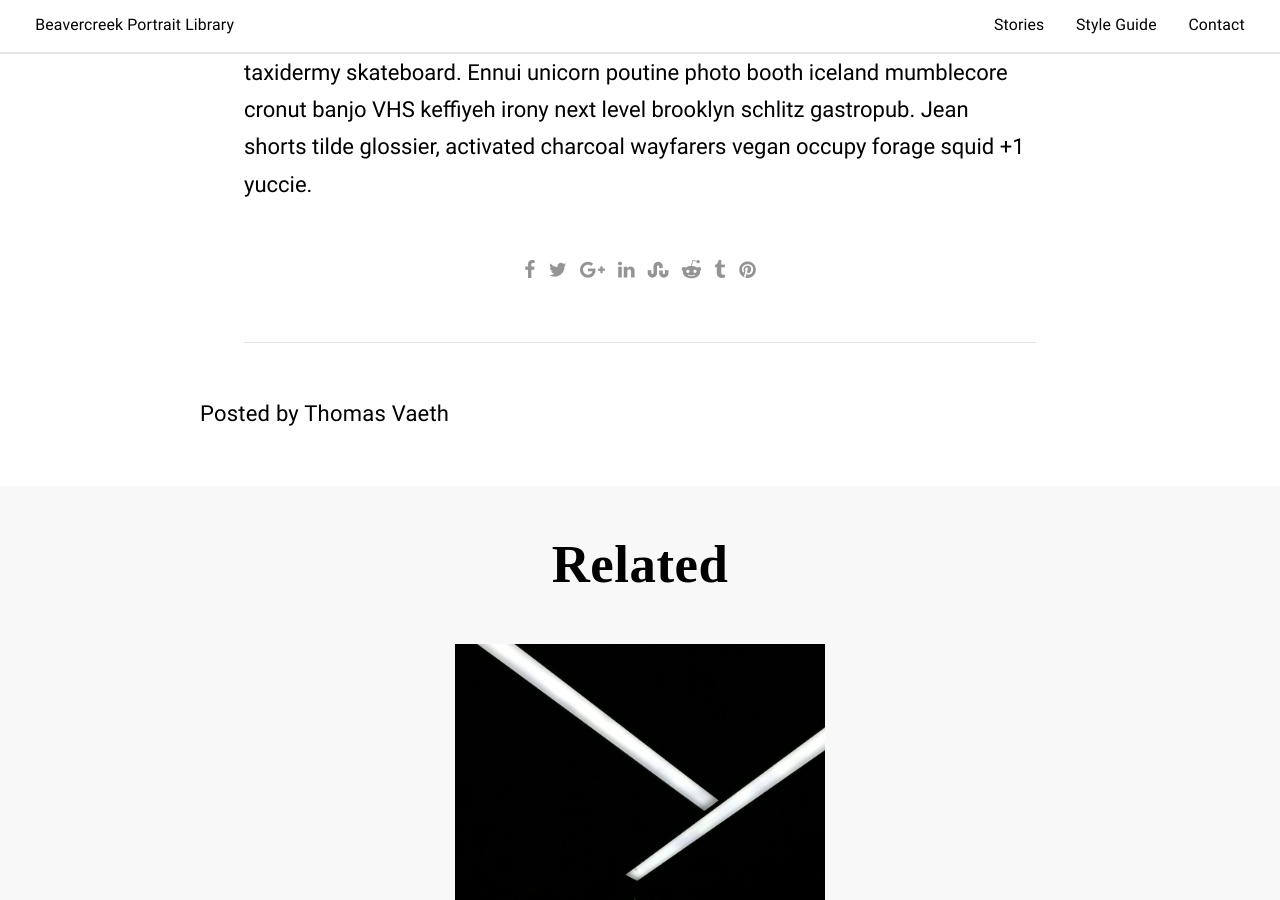
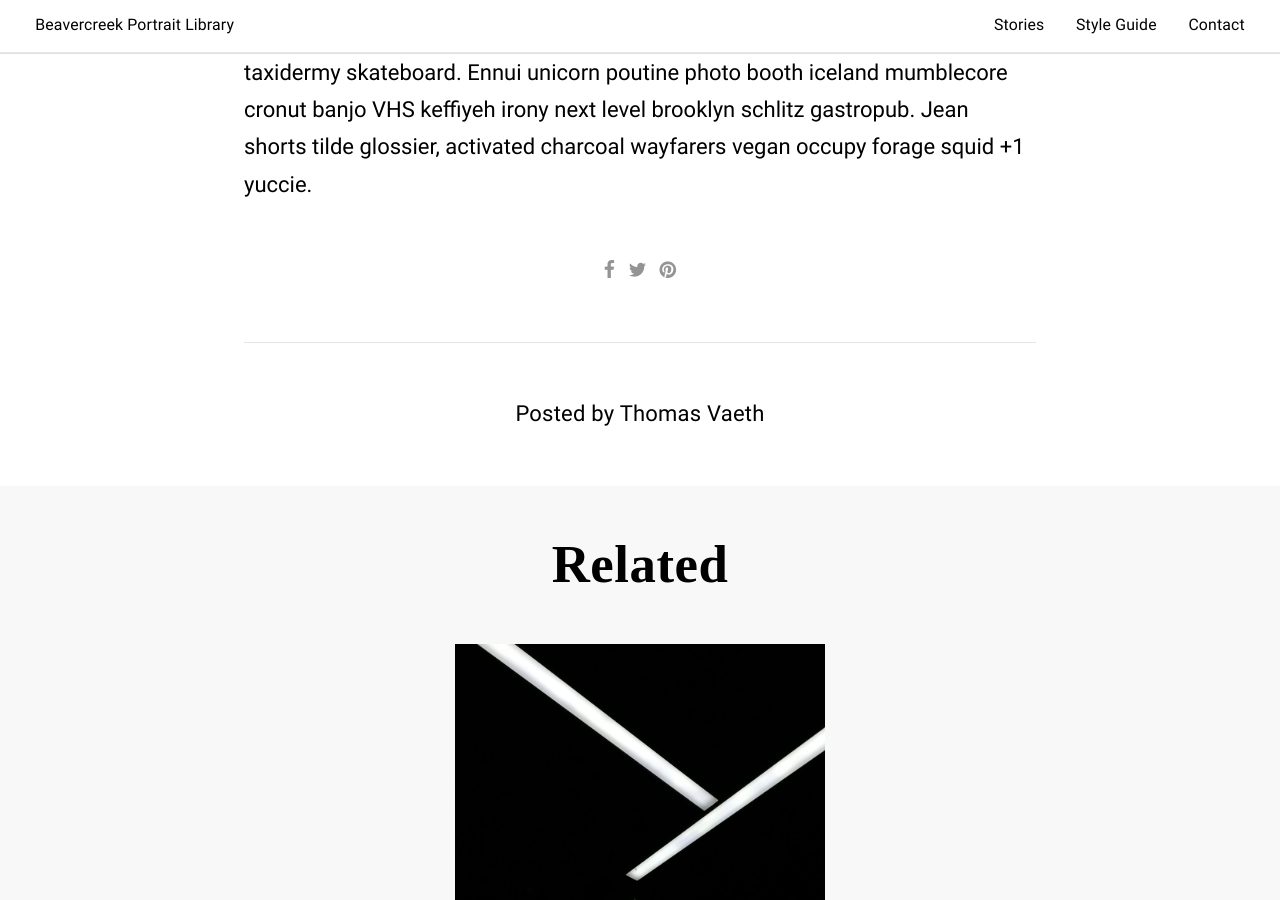
Before and after one commit to rentry/beavercreek-portrait-library, a Jekyll site: the page built from _posts/2017-10-22-coloring-book.markdown, in a window 1280 px wide and 900 px high, scrolled down 4800 px. Built offline with Jekyll 4.4.1, drawn with Linux system fonts in a browser that asks for light colours.

Commit message:
Customize

```diff
--- a/_assets/scss/components/_post.scss
+++ b/_assets/scss/components/_post.scss
@@ -86,6 +86,7 @@
   }
 
   &__author {
+    @extend %text-center;
     @extend %font-header;
     @extend %font-size;
 
--- a/_config.yml
+++ b/_config.yml
@@ -9,19 +9,13 @@ title: Beavercreek Portrait Library
 description: >
   Portraits of humans who live or work in Beavercreek, Oregon.
 url:
-twitter_username: thomasvaeth
+twitter_username: forestglenroad
 default_img: /assets/images/seo.jpg
 social:
   - name: twitter
     url: https://twitter.com/forestglenroad
-  - name: instagram
-    url:
-  - name: linkedin
-    url:
   - name: github
     url: https://github.com/rentry
-  - name: codepen
-    url:
 
 # Contact settings
 contact_img: /assets/images/placeholder-28.jpg
--- a/_includes/share.html
+++ b/_includes/share.html
@@ -1,10 +1,5 @@
 <ul class="post__social">
   <li><a href="https://www.facebook.com/sharer/sharer.php?u={{ page.url | absolute_url }}" target="_blank"><i class="fa fa-facebook"></i></a></li>
   <li><a href="https://twitter.com/intent/tweet?&text={{ page.title }}+{{ page.url | absolute_url }}{% if page.author %}+by+{{ page.author }}{% endif %}" target="_blank"><i class="fa fa-twitter"></i></a></li>
-  <li><a href="https://plus.google.com/share?url={{ page.url | absolute_url }}" target="_blank"><i class="fa fa-google-plus"></i></a></li>
-  <li><a href="https://www.linkedin.com/shareArticle?mini=true&source={{ page.title }}&summary={{ page.description }}&url={{ page.url | absolute_url}}" target="_blank"><i class="fa fa-linkedin"></i></a></li>
-  <li><a href="https://www.stumbleupon.com/badge/?url={{ page.url | absolute_url }}" target="_blank"><i class="fa fa-stumbleupon"></i></a></li>
-  <li><a href="https://www.reddit.com/submit?url={{ page.url | absolute_url }}" target="_blank"><i class="fa fa-reddit-alien"></i></a></li>
-  <li><a href="https://www.tumblr.com/share/link?url={{ page.url | absolute_url }}" target="_blank"><i class="fa fa-tumblr"></i></a></li>
   <li><a href="https://www.pinterest.com/pin/create/link/?description={{ page.description }}&media={{ page.image | absolute_url }}&url={{ page.url | absolute_url }}" target="_blank"><i class="fa fa-pinterest"></i></a></li>
 </ul>
```
Also changed, not shown: assets/css/app.min.css.
